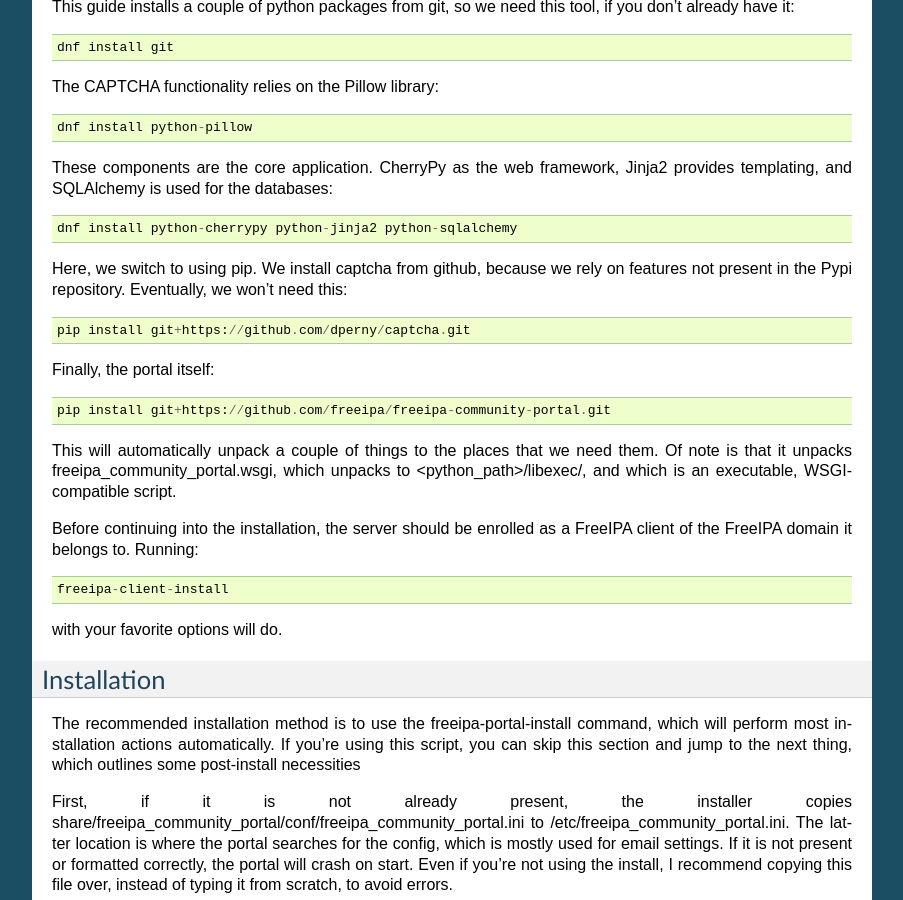
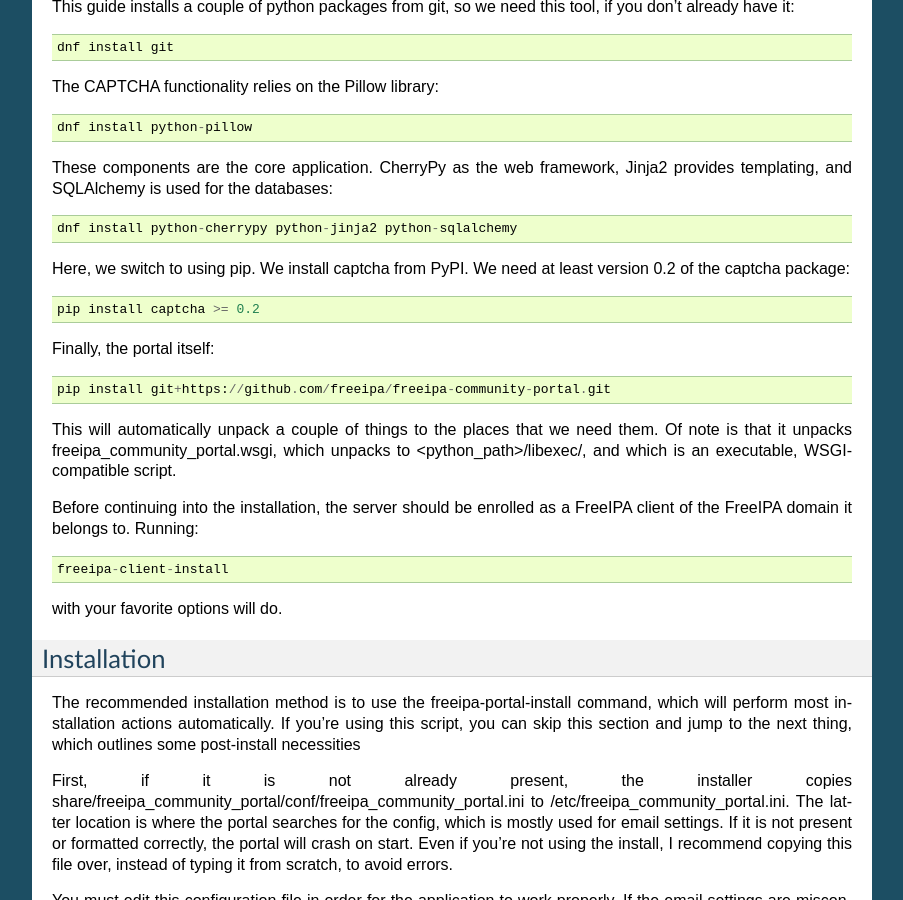
Before and after one commit to freeipa/freeipa-community-portal, a Sphinx documentation site: the page built from docs/deploy.rst, in a window 1280 px wide and 900 px high, scrolled down 532 px. Shown: the whole window, without its empty margins (198-1101 px from the left). Built offline with Sphinx 7.4.7, drawn with Linux system fonts in a browser that asks for light colours.

Commit message:
Captcha 0.2 was released
A new version of captcha was released today. The git checkout is no
longer needed.

Also specify requirements in setup.py

Signed-off-by: Christian Heimes <cheimes@redhat.com>

```diff
--- a/docs/deploy.rst
+++ b/docs/deploy.rst
@@ -39,10 +39,10 @@
 
     dnf install python-cherrypy python-jinja2 python-sqlalchemy
 
-Here, we switch to using pip. We install captcha from github, because we rely
-on features not present in the Pypi repository. Eventually, we won't need this::
+Here, we switch to using pip. We install captcha from PyPI. We need at least
+version 0.2 of the captcha package::
 
-    pip install git+https://github.com/dperny/captcha.git
+    pip install captcha >= 0.2
 
 Finally, the portal itself::
 
--- a/requirements.txt
+++ b/requirements.txt
@@ -2,4 +2,4 @@
 cherrypy
 jinja2
 sqlalchemy
-git+https://github.com/dperny/captcha.git
+captcha >= 0.2
```
Also changed, not shown: setup.py (+12 -1 lines).
